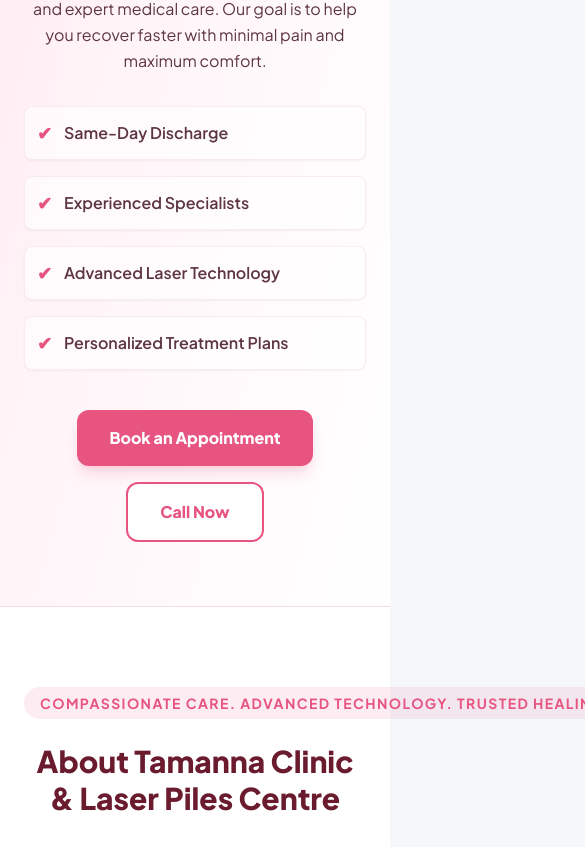
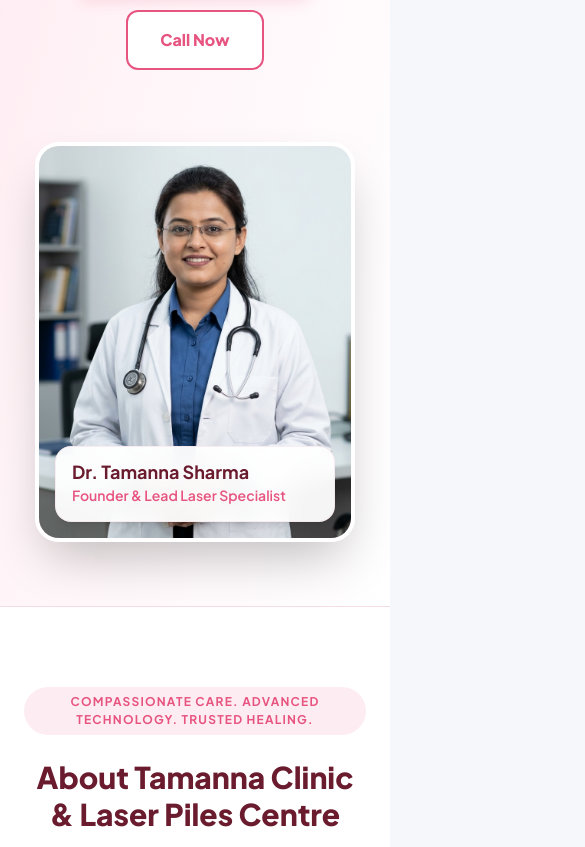
Before and after one commit to SUNIL-RAJPUT-495/clinick-, a React (Vite) app: page / in a window 390 px wide. Shown: the part 977-1824 px from the top of the page, 585 px wide, since content can reach past the window. Built offline with nearby package versions, Linux system fonts and the light colour scheme; the HTML template or start-up script is replaced by a standard one.

Commit message:
fix: adjust mobile layout doctor image order on Homepage, resolve tagline text wrapping and screen boundaries overflow

```diff
--- a/src/pages/Aboutus.jsx
+++ b/src/pages/Aboutus.jsx
@@ -27,7 +27,7 @@
 
                     {/* Right Column: About text */}
                     <div className="lg:col-span-7 text-left flex flex-col gap-6 order-1 lg:order-2">
-                        <span className="inline-block text-[#E75480] text-sm font-bold tracking-widest uppercase bg-[#E75480]/10 px-4 py-1.5 rounded-full w-max">
+                        <span className="inline-block text-[#E75480] text-xs md:text-sm font-bold tracking-widest uppercase bg-[#E75480]/10 px-4 py-1.5 rounded-full w-fit leading-normal max-w-full text-center">
                             Trusted Care for Better Healing
                         </span>
                         <h1 className="text-4xl md:text-5xl font-black text-[#6A1B2E] leading-tight">
--- a/src/pages/Homepage.jsx
+++ b/src/pages/Homepage.jsx
@@ -10,8 +10,8 @@
             <section className="relative overflow-hidden bg-gradient-to-br from-[#ffe2eb] via-[#FFF5F8] to-white py-16 md:py-24 border-b border-[#F4DCE4]">
                 <div className="max-w-7xl mx-auto px-6 grid grid-cols-1 lg:grid-cols-12 gap-12 items-center">
                                         {/* Left Column (Content) */}
-                    <div className="lg:col-span-7 text-center lg:text-left flex flex-col items-center lg:items-start gap-6 z-10 order-2 lg:order-1">
-                        <span className="inline-block text-[#E75480] text-sm font-extrabold tracking-widest uppercase bg-[#E75480]/10 px-4 py-1.5 rounded-full w-max">
+                    <div className="lg:col-span-7 text-center lg:text-left flex flex-col items-center lg:items-start gap-6 z-10">
+                        <span className="inline-block text-[#E75480] text-sm font-extrabold tracking-widest uppercase bg-[#E75480]/10 px-4 py-1.5 rounded-full w-fit">
                             WE ONLY GIVE
                         </span>
 
@@ -60,7 +60,7 @@
                     </div>
 
                     {/* Right Column (Image Card) */}
-                    <div className="lg:col-span-5 flex justify-center items-center relative mt-6 lg:mt-0 order-1 lg:order-2">
+                    <div className="lg:col-span-5 flex justify-center items-center relative mt-6 lg:mt-0">
                         {/* Decorative Background Elements */}
                         <div className="absolute w-72 h-72 md:w-96 md:h-96 bg-[#E75480] rounded-full filter blur-[80px] opacity-20 -z-10"></div>
                         <div className="absolute inset-0 bg-gradient-to-tr from-[#E75480]/10 to-transparent rounded-3xl -z-10 rotate-3 scale-105"></div>
@@ -87,7 +87,7 @@
 
                     {/* Left Column: Text */}
                     <div className="lg:col-span-7 text-left flex flex-col gap-6">
-                        <span className="text-[#E75480] text-sm font-bold tracking-widest uppercase bg-[#E75480]/10 px-4 py-1.5 rounded-full w-max">
+                        <span className="inline-block text-[#E75480] text-xs md:text-sm font-bold tracking-widest uppercase bg-[#E75480]/10 px-4 py-1.5 rounded-full w-fit leading-normal max-w-full text-center">
                             Compassionate Care. Advanced Technology. Trusted Healing.
                         </span>
                         <h2 className="text-3xl md:text-4xl font-extrabold text-[#6A1B2E] leading-tight">
--- a/src/pages/Piles.jsx
+++ b/src/pages/Piles.jsx
@@ -39,7 +39,7 @@
         <div className="absolute inset-0 bg-[#6A1B2E]/10 backdrop-blur-[2px] z-0"></div>
 
         <div className="max-w-3xl w-full bg-white/95 backdrop-blur-md p-8 md:p-12 rounded-3xl border border-[#F4DCE4]/60 shadow-2xl flex flex-col gap-5 relative z-10 animate-fadeIn">
-          <span className="inline-block text-[#E75480] text-xs md:text-sm font-extrabold tracking-widest uppercase bg-[#E75480]/10 px-4 py-1.5 rounded-full w-max mx-auto">
+          <span className="inline-block text-[#E75480] text-xs font-extrabold tracking-widest uppercase bg-[#E75480]/10 px-4 py-1.5 rounded-full w-fit leading-normal max-w-full text-center mx-auto">
             Tamanna Clinic & Laser Piles Centre
           </span>
           <h1 className="text-3xl md:text-5xl font-black text-[#6A1B2E] leading-tight">
```
